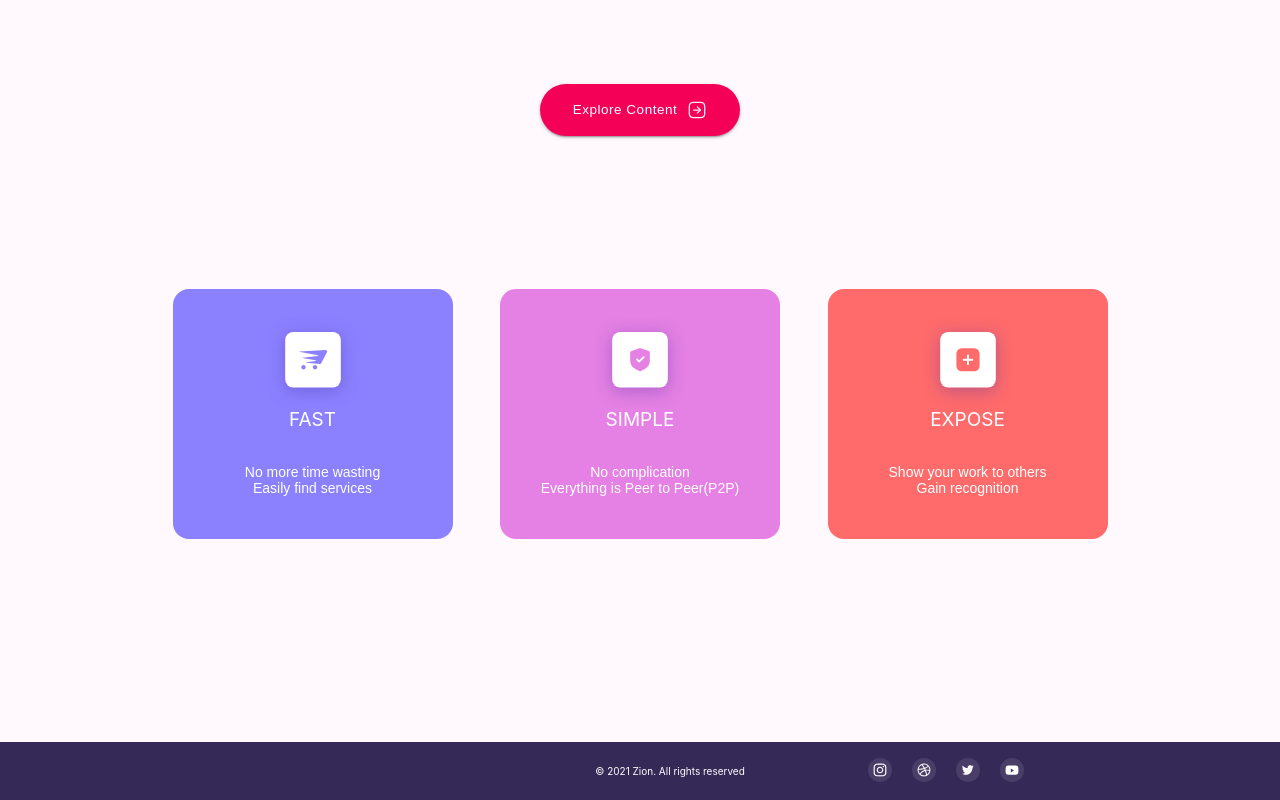
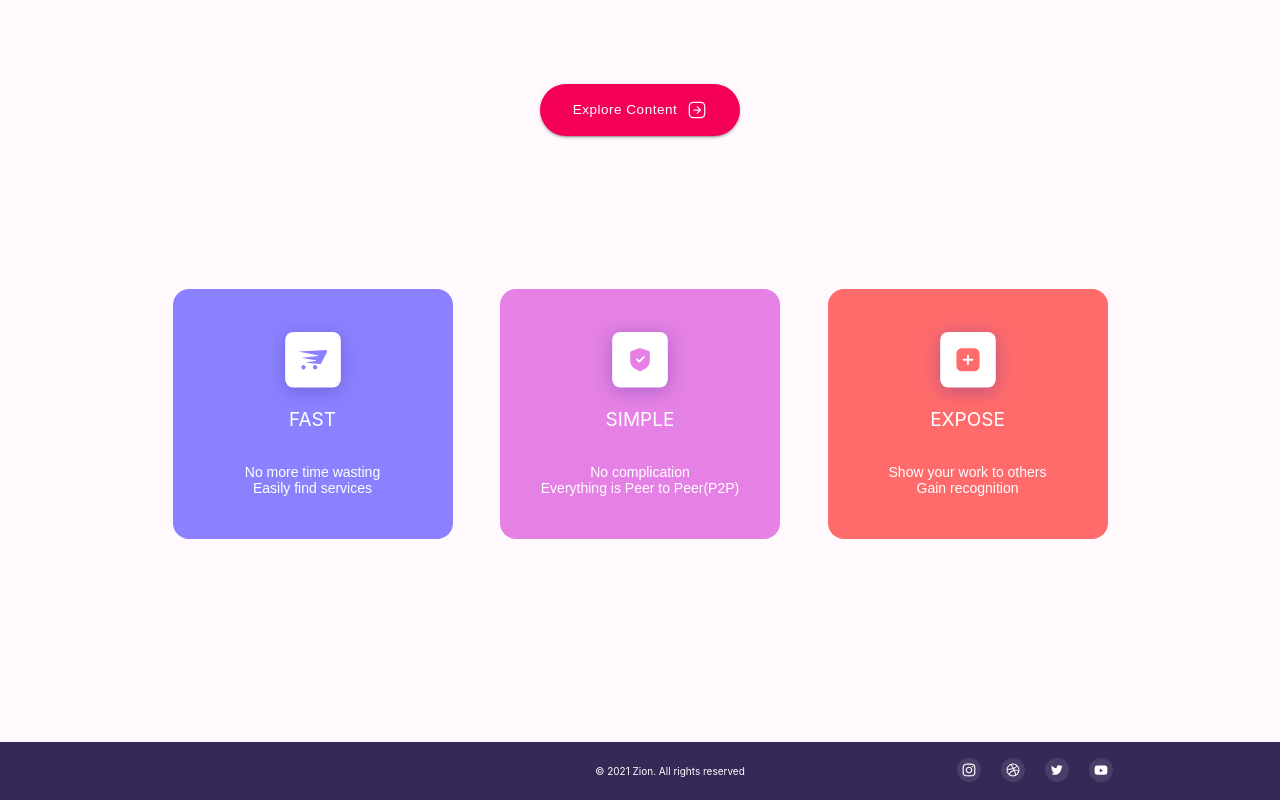
Before and after one commit to Ramengi-chawngthu/ZionFront, a React (Create React App) app: page / in a window 1280 px wide. Shown: the part 675-1475 px from the top of the page. Built offline with nearby package versions, Linux system fonts and the light colour scheme; grey boxes are pictures that could not be loaded; a web font is replaced by a local one.

Commit message:
twentysevenJuly

```diff
--- a/src/App.js
+++ b/src/App.js
@@ -1,10 +1,14 @@
 import Landing from "./Components/Landing/Landing";
-import './App.css';
+import "./App.css";
+import { ThemeProvider } from "@material-ui/core/styles";
+import Theme from "./Components/Styles/Theme";
 
 function App() {
   return (
     <>
-    <Landing/>
+      <ThemeProvider theme={Theme}>
+        <Landing />
+      </ThemeProvider>
     </>
   );
 }
--- a/src/Components/Landing/Landing.js
+++ b/src/Components/Landing/Landing.js
@@ -1,3 +1,4 @@
+
 import useStyles from './styles';
 import Signin from '../../Svg/Singin';
 import Login from '../../Svg/Login';
@@ -10,6 +11,7 @@
 import TwitterIcon from '../../Svg/TwitterIcon';
 import LinkedinIcon from '../../Svg/LinkedinIcon';
 import InstaIcon from '../../Svg/InstaIcon';
+
 
 function Landing() {
   const classes = useStyles();
@@ -26,6 +28,7 @@
         </div>
       </header>
 
+
       <main className={classes.main}>
         <div className={classes.title}>
           <p>
@@ -36,6 +39,7 @@
             <span className={classes.expose}>expose</span> your work
           </p>
           <div className={classes.titleButton}>
+
             <Button
               variant='contained'
               color='primary'
@@ -45,6 +49,7 @@
               Sign in
             </Button>
             <Button
+
               variant='outlined'
               color='primary'
               className={classes.titleBtn2}
@@ -54,6 +59,7 @@
             </Button>
           </div>
         </div>
+
         <div className={classes.image}></div> {/*Just a placeholder for now*/}
         <div className={classes.exploreContent}>
           <Button
--- a/src/Components/Landing/styles.js
+++ b/src/Components/Landing/styles.js
@@ -202,7 +202,7 @@
 
     footer: {
       display: 'flex',
-      justifyContent: 'flex-start',
+      justifyContent: 'space-between',
       position: 'relative',
       alignItems: 'center',
       color: '#FFF',
@@ -210,13 +210,21 @@
       width: '100%',
       backgroundColor: '#352957',
       fontSize: '10px',
+      [theme.breakpoints.down('sm')]: {
+        display: 'flex',
+        width: '100%',
+        position: 'relative',
+        justifyContent: 'flex-start',
+      },
       '& p': {
         marginLeft: '46.5%',
-        // left: '46.5%',
+        [theme.breakpoints.down('sm')]: {
+          marginLeft: 'auto',
+        },
       },
       '& div': {
-        marginLeft: 'auto',
-        marginRight: '20%',
+        marginLeft: '15%',
+        marginRight: 'auto',
         '& svg': {
           marginLeft: '20px',
         },
--- /dev/null
+++ b/src/Components/Styles/Theme.js
@@ -0,0 +1,11 @@
+import { createTheme } from "@material-ui/core/styles";
+
+const theme = createTheme({
+  palette: {
+    primary: {
+      main: "#7768F2",
+    },
+  },
+});
+
+export default theme;
```
